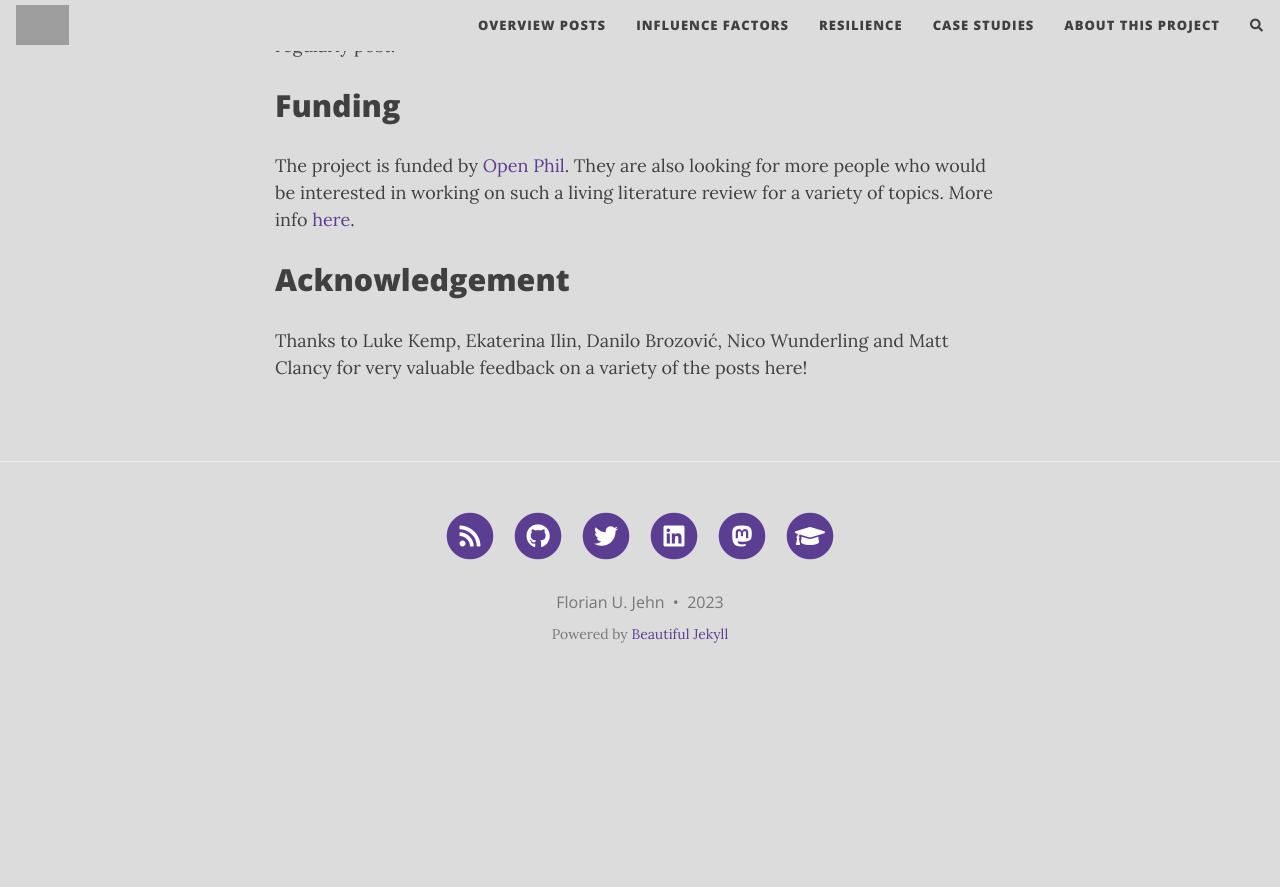
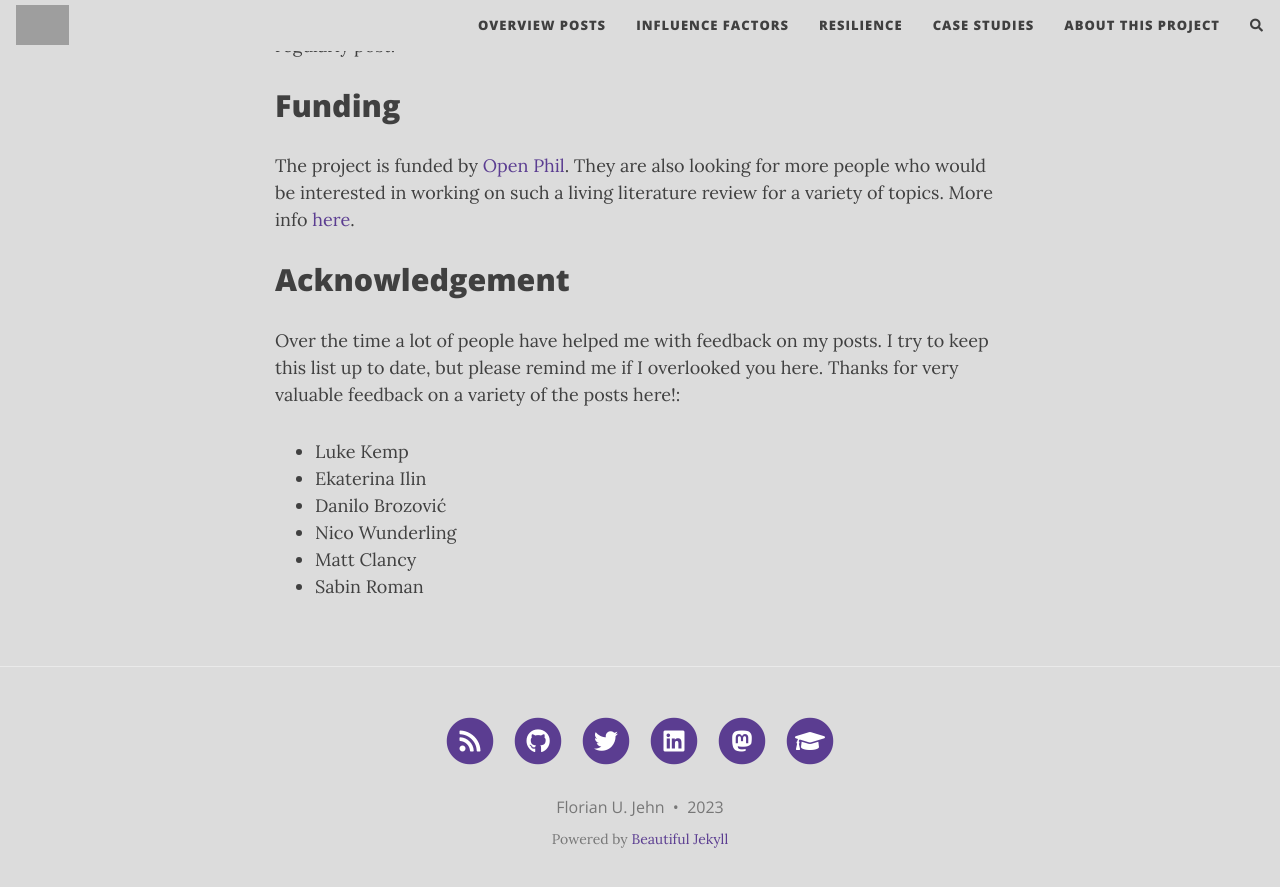
Before and after one commit to florianjehn/Societal_Collapse, a Jekyll site: the page built from aboutme.md, in a window 1280 px wide and 900 px high, scrolled down 941 px. Shown: the top 887 px of the window. Built offline with Jekyll 4.4.1, drawn with Linux system fonts in a browser that asks for light colours; nearby versions of some CDN libraries; comment, search, counter and statistics services are not loaded; before the commit the page ends 1636 px from its top, so only the background shows below that; grey boxes are pictures that could not be loaded.

Commit message:
Update aboutme.md

```diff
--- a/aboutme.md
+++ b/aboutme.md
@@ -17,4 +17,11 @@ A little about me - I have a PhD in environmental science, but in recent years I
 The project is funded by [Open Phil](https://www.openphilanthropy.org/). They are also looking for more people who would be interested in working on such a living literature review for a variety of topics. More info [here](https://www.openphilanthropy.org/focus/innovation-policy/).
 
 # Acknowledgement
-Thanks to Luke Kemp, Ekaterina Ilin, Danilo Brozović, Nico Wunderling and Matt Clancy for very valuable feedback on a variety of the posts here!
+Over the time a lot of people have helped me with feedback on my posts. I try to keep this list up to date, but please remind me if I overlooked you here.
+Thanks for very valuable feedback on a variety of the posts here!:
+* Luke Kemp
+* Ekaterina Ilin
+* Danilo Brozović
+* Nico Wunderling
+* Matt Clancy
+* Sabin Roman
```
